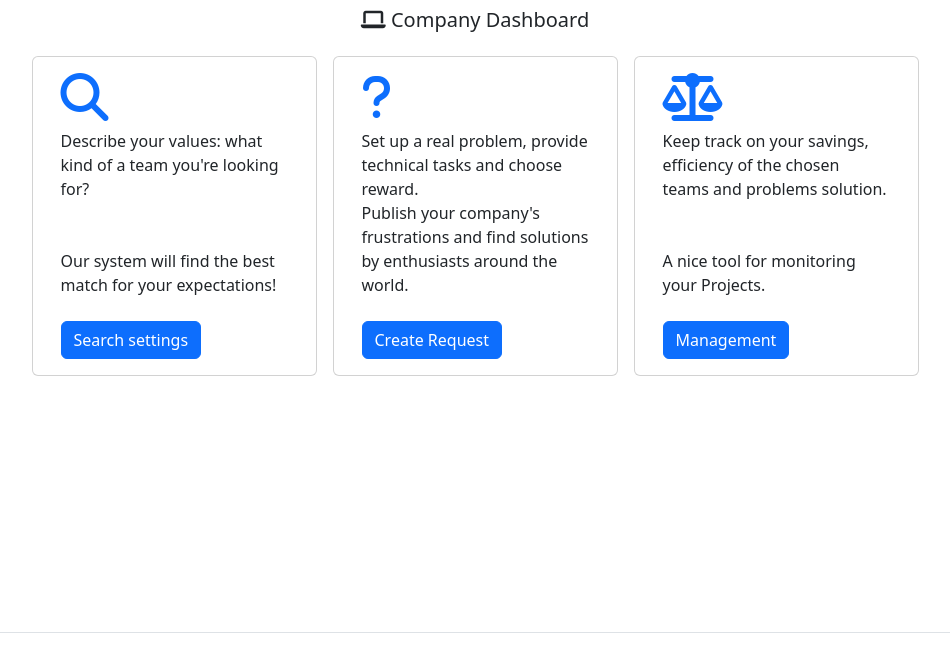
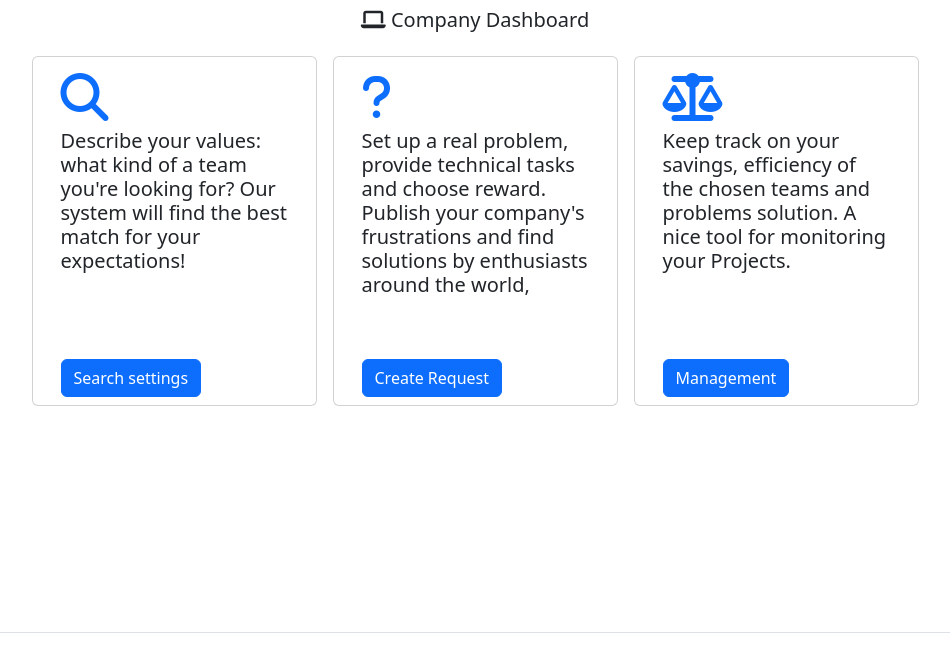
Before and after one commit to alexarlord-boop/BTC, a PHP site: page /pages/company.php in a window 1280 px wide. Shown: the part 80-726 px from the top of the page, without its empty margins (165-1115 px from the left). Run offline with PHP 8.4, Linux system fonts and the light colour scheme; the visitor is signed in with stand-in values (Sample User, id 1).

Commit message:
BTC-2023 Added dash_card.php

```diff
--- /dev/null
+++ b/components/dash_card.php
@@ -0,0 +1,18 @@
+<?php
+
+function getDashCard($text, $btnTitle, $color, $icon ) {
+    return <<<HTML
+        <div class="card col-md-3 col-sm-12 mx-2 my-2" style="height: 350px;">
+            <div class="card-body rounded">
+            <div class="card-title"><i class="fa fa-3x fa-{$icon} text-{$color} text-center"></i></div>
+            <div class="card-text h5">
+                $text
+            </div>
+            </div>
+            <div class="card-footer bg-transparent border-0"><a href="#" class="btn btn-{$color} mt-4">$btnTitle</a></div>
+        </div>
+HTML;
+
+}
+
+?>
--- a/pages/company.php
+++ b/pages/company.php
@@ -1,46 +1,26 @@
 <?php
 
 require_once "../components/dashboard_template.php";
+require_once "../components/dash_card.php";
 
 $_SESSION['searchFor'] = '';
 $pointer = getPointers()['company'];
 
+$card1 = getDashCard("Describe your values: what kind of a team you're looking for? Our system will find the best match for your expectations!",
+"Search settings","primary", "search");
+
+$card2 = getDashCard("Set up a real problem, provide technical tasks and choose reward.
+                Publish your company's frustrations and find solutions by enthusiasts around the world,",
+"Create Request", "primary", "question");
+
+$card3 = getDashCard("  Keep track on your savings, efficiency of the chosen teams and problems solution.
+                A nice tool for monitoring your Projects.", "Management", "primary", "balance-scale");
+
 $content = <<<HTML
     <div class="row flex-wrap justify-content-center">
-        <div class="card col-md-3 col-sm-12 mx-2 my-2">
-            <div class="card-body rounded">
-            <div class="card-title"><i class="fa fa-3x fa-search text-primary text-center"></i></div>
-            <div class="card-text">
-                Describe your values: what kind of a team you're looking for? <br>
-                <br>
-                <br>
-                Our system will find the best match for your expectations!
-            </div>
-            <a href="#" class="btn btn-primary mt-4">Search settings</a>
-            </div>
-        </div>
-        <div class="card col-md-3 col-sm-12 mx-2 my-2">
-            <div class="card-body rounded">
-            <div class="card-title"><i class="fa fa-3x fa-question text-primary text-center"></i></div>
-            <div class="card-text">
-                Set up a real problem, provide technical tasks and choose reward.<br>
-                Publish your company's frustrations and find solutions by enthusiasts around the world.
-            </div>
-            <a href="#" class="btn btn-primary mt-4">Create Request</a>
-            </div>
-        </div>
-        <div class="card col-md-3 col-sm-12 mx-2 my-2">
-            <div class="card-body rounded">
-            <div class="card-title"><i class="fa fa-3x fa-balance-scale text-primary text-center"></i></div>
-            <div class="card-text">
-                Keep track on your savings, efficiency of the chosen teams and problems solution. <br>
-                <br>
-                <br>
-                A nice tool for monitoring your Projects.
-            </div>
-            <a href="#" class="btn btn-primary mt-4">Management</a>
-            </div>
-        </div>
+        $card1
+        $card2
+        $card3
         <div class="m-2"></div>
     </div>
 
--- a/pages/login_page.php
+++ b/pages/login_page.php
@@ -33,9 +33,9 @@ $body = "
            <div class='col-12 text-center mt-5'>
                  <form class='form-group col' method='post' action='../login_process.php'>
                     <div class='card-body'>
-                        <div class='row d-inline-flex'>
+                        <div class='row d-inline-flex justify-content-center'>
                         <h2 class='text-primary'>Explore as a</h2>
-                        <select id='selector' class='input h4 w-100 text-center' name='type'>
+                        <select id='selector' class='input h4 w-50 text-center' name='type'>
                             <option  value='0'>Company</option>
                             <option  value='1'>Team</option>
                             <option  value='2'>Coordinator</option>
```
Also changed, not shown: pages/coordinator.php (+6 -11 lines), pages/team.php (+11 -26 lines).
